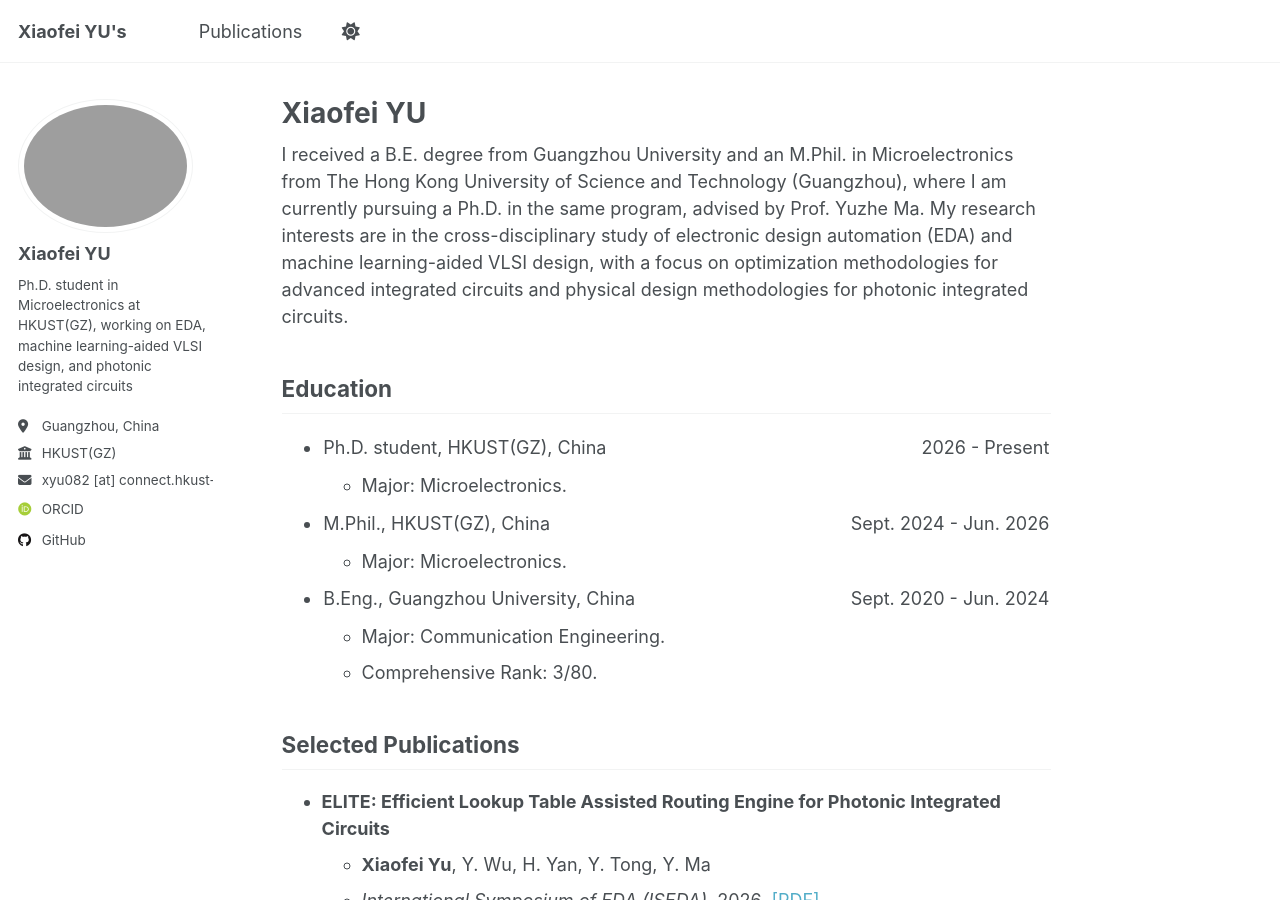
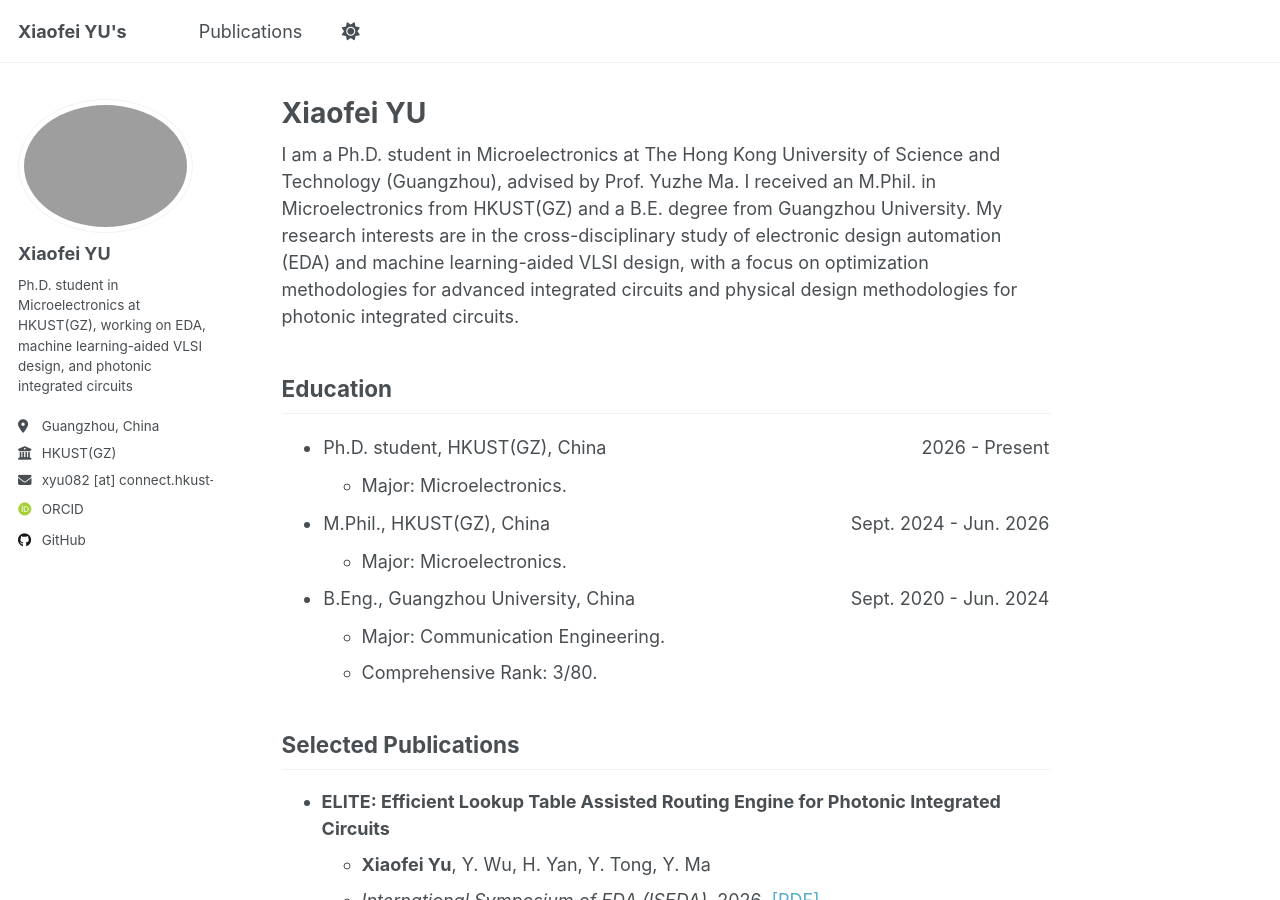
Before and after one commit to xiaofeiyu0723/xiaofeiyu0723.github.io, a Jekyll site: the page built from _pages/about.md, in a window 1280 px wide and 900 px high. Built offline with Jekyll 4.4.1, drawn with Linux system fonts in a browser that asks for light colours; some web fonts are replaced; a script that is not in the unit is left out.

Commit message:
Make biography concise and natural

```diff
--- a/_pages/about.md
+++ b/_pages/about.md
@@ -6,7 +6,7 @@ redirect_from:
   - /about/
   - /about.html
 ---
-I received a B.E. degree from Guangzhou University and an M.Phil. in Microelectronics from The Hong Kong University of Science and Technology (Guangzhou), where I am currently pursuing a Ph.D. in the same program, advised by Prof. Yuzhe Ma. My research interests are in the cross-disciplinary study of electronic design automation (EDA) and machine learning-aided VLSI design, with a focus on optimization methodologies for advanced integrated circuits and physical design methodologies for photonic integrated circuits.
+I am a Ph.D. student in Microelectronics at The Hong Kong University of Science and Technology (Guangzhou), advised by Prof. Yuzhe Ma. I received an M.Phil. in Microelectronics from HKUST(GZ) and a B.E. degree from Guangzhou University. My research interests are in the cross-disciplinary study of electronic design automation (EDA) and machine learning-aided VLSI design, with a focus on optimization methodologies for advanced integrated circuits and physical design methodologies for photonic integrated circuits.
 
 ## Education
 
```
